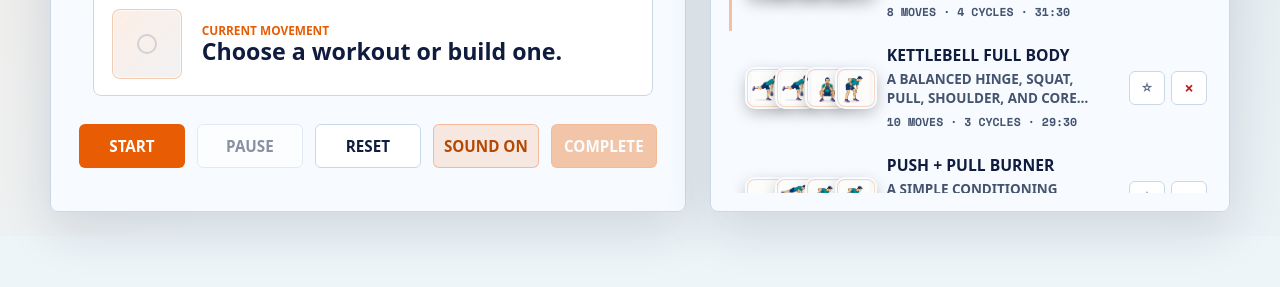
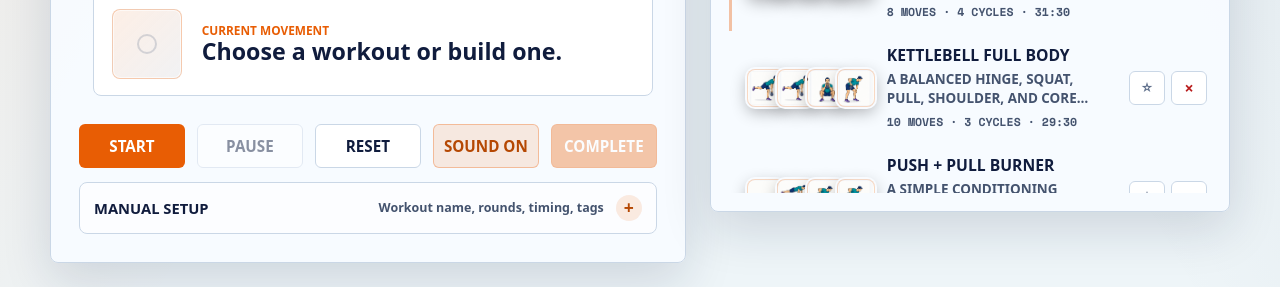
Before and after one commit to zpencerguy/fitness-friend, a website: page timer.html in a window 1280 px wide. Shown: the part 589-876 px from the top of the page. Before the commit the page ends 825 px from the top, so only its background shows below. Drawn offline with nearby package versions, Linux system fonts and the light colour scheme; a web font is replaced by a local one.

Commit message:
Restore manual timer setup

```diff
--- a/styles.css
+++ b/styles.css
@@ -1038,8 +1038,74 @@ textarea:focus {
   color: var(--primary-dark);
 }
 
+.timer-config-drawer {
+  flex: 0 0 auto;
+  margin-top: 14px;
+  border: 1px solid var(--line);
+  border-radius: 8px;
+  background: rgba(255, 255, 255, 0.62);
+}
+
+.timer-config-drawer summary {
+  display: flex;
+  align-items: center;
+  justify-content: space-between;
+  gap: 12px;
+  cursor: pointer;
+  padding: 12px 14px;
+  color: var(--ink);
+  font-size: 0.92rem;
+  font-weight: 850;
+  list-style: none;
+  text-transform: uppercase;
+}
+
+.timer-config-drawer summary::-webkit-details-marker {
+  display: none;
+}
+
+.timer-config-drawer summary::after {
+  content: "+";
+  display: grid;
+  place-items: center;
+  width: 26px;
+  height: 26px;
+  flex: 0 0 auto;
+  border-radius: 999px;
+  background: rgba(232, 93, 4, 0.12);
+  color: var(--primary-dark);
+  font-size: 1.1rem;
+  line-height: 1;
+}
+
+.timer-config-drawer[open] summary::after {
+  content: "-";
+}
+
+.timer-config-drawer summary small {
+  flex: 1 1 auto;
+  min-width: 0;
+  color: var(--muted-strong);
+  font-size: 0.78rem;
+  font-weight: 750;
+  overflow: hidden;
+  text-align: right;
+  text-overflow: ellipsis;
+  text-transform: none;
+  white-space: nowrap;
+}
+
 .timer-config-form {
-  display: none;
+  display: grid;
+  gap: 12px;
+  border-top: 1px solid var(--line);
+  padding: 14px;
+}
+
+.timer-config-grid {
+  display: grid;
+  grid-template-columns: repeat(3, minmax(0, 1fr));
+  gap: 10px;
 }
 
 .equipment-summary-row {
@@ -2785,6 +2851,7 @@ textarea:focus {
   .equipment-entry,
   .planner-form,
   .exercise-controls,
+  .timer-config-grid,
   .baseline-form,
   .transformation-grid,
   .movement-log-inputs,
--- a/timer.html
+++ b/timer.html
@@ -8,7 +8,7 @@
     <link rel="preconnect" href="https://fonts.googleapis.com">
     <link rel="preconnect" href="https://fonts.gstatic.com" crossorigin>
     <link href="https://fonts.googleapis.com/css2?family=Barlow+Condensed:wght@400;500;600;700;800&family=Bebas+Neue&family=Space+Mono:wght@400;700&display=swap" rel="stylesheet">
-    <link rel="stylesheet" href="./styles.css?v=20260615">
+    <link rel="stylesheet" href="./styles.css?v=20260621">
   </head>
   <body>
     <nav class="app-topbar" aria-label="BellForge app navigation">
@@ -68,13 +68,36 @@
           <button class="complete" id="complete-button" type="button" disabled>Complete</button>
         </div>
 
-        <form id="workout-form" class="timer-config-form" aria-hidden="true">
-          <input id="workout-name" name="workoutName" type="hidden" value="Manual EMOM">
-          <input id="rounds" name="rounds" type="hidden" value="10">
-          <input id="work-seconds" name="workSeconds" type="hidden" value="30">
-          <input id="rest-seconds" name="restSeconds" type="hidden" value="30">
-          <input id="tags" name="tags" type="hidden">
-        </form>
+        <details class="timer-config-drawer">
+          <summary>
+            <span>Manual setup</span>
+            <small>Workout name, rounds, timing, tags</small>
+          </summary>
+          <form id="workout-form" class="timer-config-form">
+            <label>
+              Workout name
+              <input id="workout-name" name="workoutName" type="text" value="Manual EMOM">
+            </label>
+            <div class="timer-config-grid">
+              <label>
+                Rounds
+                <input id="rounds" name="rounds" type="number" min="1" max="120" value="10">
+              </label>
+              <label>
+                Work seconds
+                <input id="work-seconds" name="workSeconds" type="number" min="1" max="59" value="30">
+              </label>
+              <label>
+                Rest seconds
+                <input id="rest-seconds" name="restSeconds" type="number" min="1" max="59" value="30">
+              </label>
+            </div>
+            <label>
+              Tags
+              <input id="tags" name="tags" type="text" placeholder="hypertrophy, kettlebell, legs">
+            </label>
+          </form>
+        </details>
       </section>
 
       <div class="side-rail">
```
Also changed, not shown: 1 other file.
